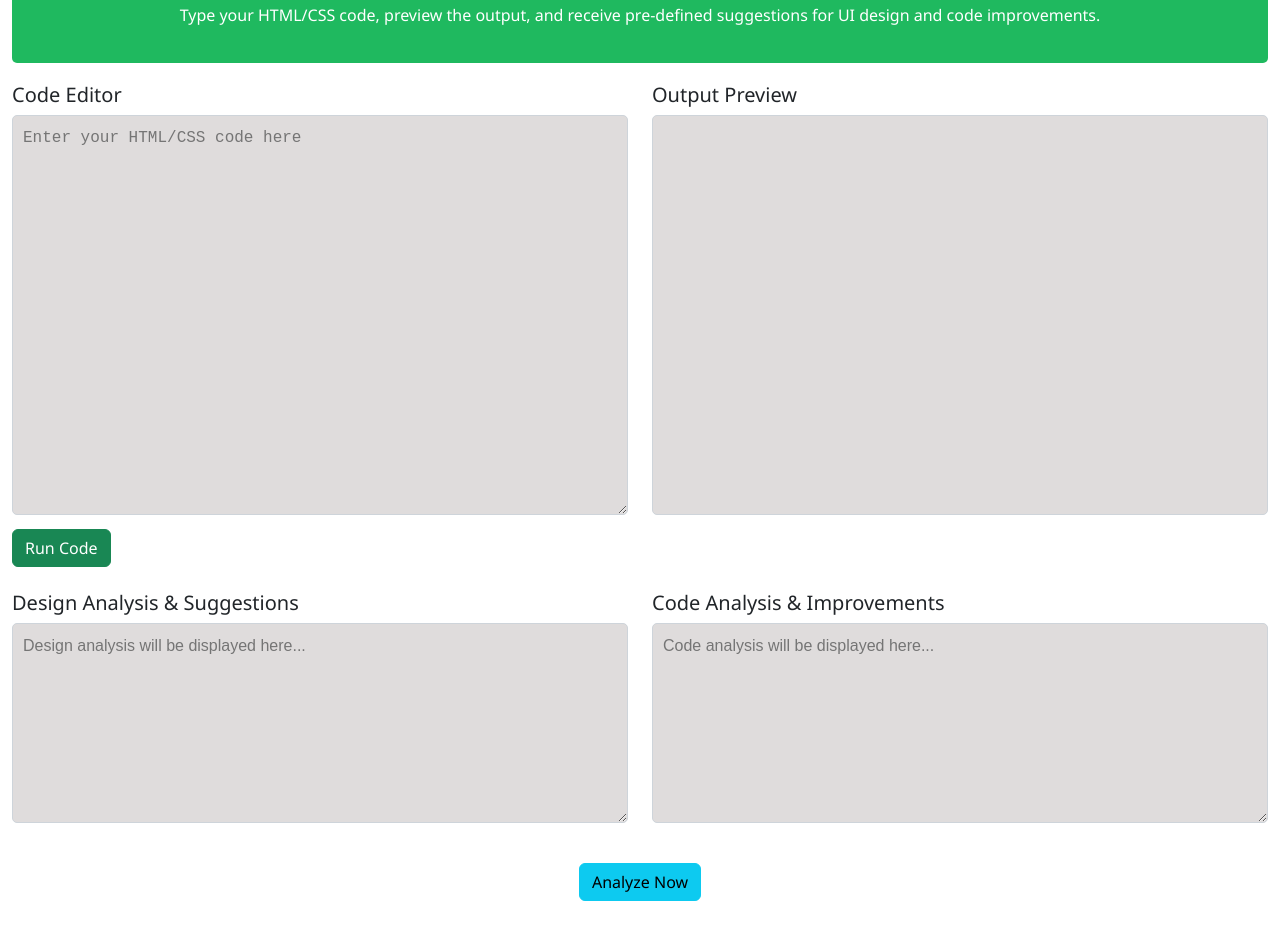
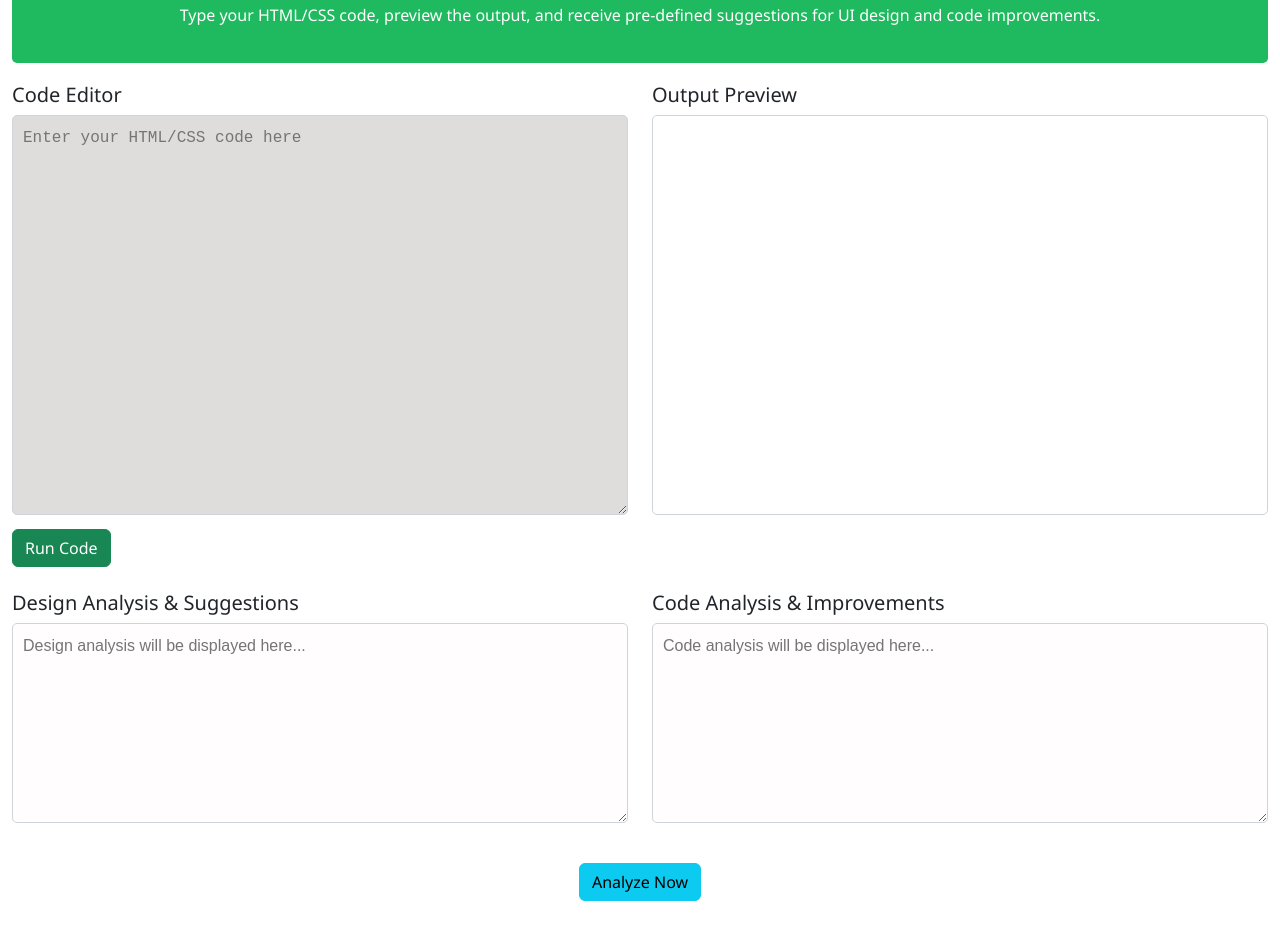
Before and after one commit to Rithvik-007/SWE632-Projects, a website: page UI_code_designer/design.html in a window 1280 px wide. Shown: the part 97-1022 px from the top of the page. Drawn offline with nearby package versions, Linux system fonts and the light colour scheme.

Commit message:
Implement code changes to enhance functionality and improve performance

```diff
--- a/UI_code_designer/style.css
+++ b/UI_code_designer/style.css
@@ -157,7 +157,7 @@
     height: 400px;
     border: 1px solid #ced4da;
     border-radius: 5px;
-    background-color: #dfdcdc;
+    background-color: #ffffff;
   }
   /* Analysis Area Styles */
   .design-page .analysis-area {
@@ -168,7 +168,7 @@
     padding: 10px;
     border: 1px solid #ced4da;
     border-radius: 5px;
-    background-color: #dfdcdc;
+    background-color: #fffdfd;
   }
   /* Button spacing for analysis section */
   .design-page .analysis-btn {
```
Also changed, not shown: 2 other files.
